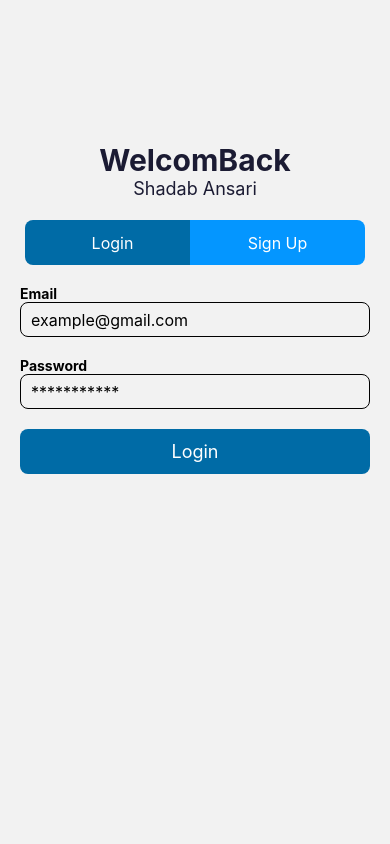
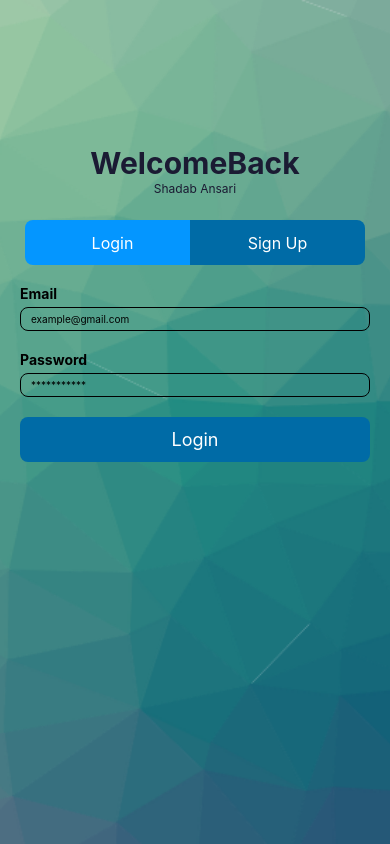
Before and after one commit to shadab-ansari11/react-native-App, a React Native app: screen /login in a window 390 px wide. Built offline with nearby package versions, Linux system fonts and the light colour scheme.

Commit message:
laste code update

```diff
--- a/src/navigation/Screens/Login/Login.tsx
+++ b/src/navigation/Screens/Login/Login.tsx
@@ -1,12 +1,17 @@
 import React, { useRef } from 'react'
-import { View, Text, Button, StyleSheet, Dimensions, ScrollView, Animated } from 'react-native'
+import { View, Text, Button, StyleSheet, Dimensions, ScrollView, Animated,ImageBackground } from 'react-native'
 import FormHeader from '../../components/FormHeader'
 import FormSelectorBtn from '../../components/FormSelectorBtn'
 import LoginFrom from '../../components/LoginFrom'
 import SingUpFrom from '../../components/SignUpFrom'
+import BGimage from '../../../../assets/backgroundImg/ranger-4df6c1b6.png'
 
 
-export default function Login() {
+export interface Login {
+
+}
+
+export default function Login(p:Login) {
   const { width } = Dimensions.get('window')
   const animated = useRef(new Animated.Value(0)).current
 
@@ -27,18 +32,20 @@ export default function Login() {
 
   const loginColorinterpolate = animated.interpolate({
     inputRange: [0, width],
-    outputRange: ['#006BA6', '#0496FF'],
+    outputRange: ['#0496FF', '#006BA6'],
   });
 
   const SignUpColorinterpolate = animated.interpolate({
     inputRange: [0, width],
-    outputRange: ['#0496FF', '#006BA6'],
+    outputRange: ['#006BA6', '#0496FF'],
   });
   return (
-    <View style={{ flex: 1, paddingTop: 120 }}>
+   <>
+   <ImageBackground source={BGimage} style={styles.backgroundIMG}>
+   <View style={{ flex: 1, paddingTop: 120, }}>
       <View>
         <FormHeader
-          leftheading='Welcom'
+          leftheading='Welcome'
           rightheading="Back"
           subheading="Shadab Ansari"
           rightHeaderOpactiya={rightHeaderOpactiya}
@@ -60,6 +67,8 @@ export default function Login() {
         </ScrollView>
       </ScrollView>
     </View >
+   </ImageBackground>
+   </>
   )
 }
 const windowWidth = Dimensions.get('window').width;
@@ -74,4 +83,8 @@ const styles = StyleSheet.create({
     borderTopRightRadius: 8,
     borderBottomRightRadius: 8
   },
+  backgroundIMG:{
+    width:(windowWidth/100)*100,
+    height:(windowHeight/100)*100,
+  }
 })
--- a/src/navigation/components/FormContainer.tsx
+++ b/src/navigation/components/FormContainer.tsx
@@ -16,6 +16,7 @@ export default function FromContainer({ children }) {
 const styles = StyleSheet.create({
     maincontainer: {
         width: Dimensions.get('window').width,
-        paddingHorizontal: 20
+        paddingHorizontal: 20,
+
     }
 })
--- a/src/navigation/components/FormHeader.tsx
+++ b/src/navigation/components/FormHeader.tsx
@@ -33,6 +33,7 @@ const styles = StyleSheet.create({
         height: 100,
         justifyContent: 'center',
         alignItems: "center",
+
     },
     heading: {
         fontSize: 30,
@@ -41,7 +42,7 @@ const styles = StyleSheet.create({
 
     },
     subheading: {
-        fontSize: 18,
+        fontSize: 12,
         color: '#1b1b33',
         textAlign: 'center',
     },
--- a/src/navigation/components/FormInput.tsx
+++ b/src/navigation/components/FormInput.tsx
@@ -3,13 +3,18 @@ import { View, Text,Dimensions,StyleSheet } from 'react-native'
 import { TextInput } from 'react-native-gesture-handler'
 import FromContainer from './FormContainer'
 
+export interface SingUpFrom {
+}
 
-export default function FormInput({placeholder,title}) {
+ const FormInput= props => {
+  const {placeholder,title,error,autoCapitalize,  } = props;
   return (
     <>
-      <Text style={styles.labelText}>{title}</Text>
-      <TextInput style={styles.input} placeholder={placeholder} />
-
+     <View style={{flexDirection:'row',justifyContent:'space-between',marginBottom:5}}>
+     <Text style={styles.labelText}>{title}</Text>
+      {/* {error ? <Text style={{ color: 'red', fontSize: 16}}>{error}</Text> : null } */}
+      </View>
+      <TextInput {...props} autoCapitalize="none"  style={styles.input} placeholderTextColor="black" placeholder={placeholder} />
     </>
 
   )
@@ -18,16 +23,19 @@ export default function FormInput({placeholder,title}) {
 const styles = StyleSheet.create({
     labelText:{
         fontWeight: 'bold',
-        color: '#000'
+        color: '#000',
     },
     input:{
         borderWidth: 1,
         borderColor: 'black',
-        height:35,
+        // height:40,
         borderRadius:8,
-        fontSize:16,
+        fontSize:10,
         paddingLeft:10,
-        marginBottom:20
+        marginBottom:20,
+        paddingVertical:5
 
     },
 })
+
+export default FormInput;
--- a/src/navigation/components/FormSelectorBtn.tsx
+++ b/src/navigation/components/FormSelectorBtn.tsx
@@ -21,7 +21,8 @@ const styles = StyleSheet.create({
         width: (windowWidth / 100) * 45,
         height:45,
           justifyContent:'center',
-          alignItems:'center'
+          alignItems:'center',
+
        },
        loginText:{
         color:'#fff',
--- a/src/navigation/components/FormSubmitbtn.tsx
+++ b/src/navigation/components/FormSubmitbtn.tsx
@@ -1,10 +1,11 @@
 import React from 'react'
 import { View, Text,Dimensions,StyleSheet ,TouchableOpacity} from 'react-native'
 
-export default function FormSubmitbtn({title}) {
+
+export default function FormSubmitbtn({title,onPress}) {
   return (
    <>
-   <TouchableOpacity style={styles.container}>
+  <TouchableOpacity style={styles.container} onPress={onPress}>
     <Text style={styles.SubmitbtnText}>{title}</Text>
    </TouchableOpacity>
    </>
--- a/src/navigation/components/LoginFrom.tsx
+++ b/src/navigation/components/LoginFrom.tsx
@@ -1,33 +1,82 @@
-import React from 'react'
-import { View, Text,Dimensions,StyleSheet } from 'react-native'
+import React, { useState } from 'react'
+import { View, Text, Dimensions, StyleSheet } from 'react-native'
 import { TextInput } from 'react-native-gesture-handler'
 import FromContainer from './FormContainer'
 import FormInput from './FormInput'
 import FormSubmitbtn from './FormSubmitbtn'
-
+import { isValidObjField,updateError, isValidEmail} from './ulits/methads'
 
 
 export default function LoginFrom() {
+  const [userInfo, setUserInfo] = useState({
+    email: '',
+    password: '',
+
+  })
+  const [error, setError] = useState('');
+
+  const { email, password, } = userInfo;
+
+
+  const handleOnchangeText = (value, fieldName) => {
+    setUserInfo({ ...userInfo, [fieldName]: value });
+  };
+
+  const isValidForm = () =>{
+      if (!isValidObjField(userInfo))
+      return updateError('Required all fields!', setError)
+
+      if (!isValidEmail(email))
+       return updateError('Invalid email!', setError)
+
+      if (!password.trim() || password.length < 8) return updateError('Password is too short!', setError)
+
+      return true
+  }
+
+
+  const submitForm = () => {
+   if (isValidForm()) {
+    console.log("shadab---->",userInfo)
+   }
+  }
   return (
     <FromContainer >
-      <FormInput title="Email" placeholder="example@gmail.com"/>
-      <FormInput title="Password" placeholder="***********"/>
-       <FormSubmitbtn  title="Login" />
+      {error ? <Text style={{ color: 'red', fontSize: 16, textAlign: 'center' }}>{error}</Text> : null}
+
+      <FormInput
+        title="Email"
+        placeholder="example@gmail.com"
+        Value={email}
+        onChangeText={(value) => handleOnchangeText(value, 'email')}
+        autoCapitalize='none'
+      />
+
+      <FormInput
+        title="Password"
+        placeholder="***********"
+        Value={password}
+        onChangeText={(value) => handleOnchangeText(value, 'password')}
+        autoCapitalize="none"
+        secureTextEntry
+      />
+      <FormSubmitbtn onPress={submitForm} title="Login" />
+
     </FromContainer>
   )
 }
 
 const styles = StyleSheet.create({
-    labelText:{
+  labelText: {
     fontWeight: 'bold',
     color: '#000'
   },
-    input:{
+  input: {
     borderWidth: 1,
     borderColor: 'black',
-        height:35,
-        borderRadius:8,
-        fontSize:16,
-        paddingLeft:10
+    height: 35,
+    borderRadius: 8,
+    fontSize: 16,
+    paddingLeft: 10
   },
 })
--- a/src/navigation/components/SignUpFrom.tsx
+++ b/src/navigation/components/SignUpFrom.tsx
@@ -1,18 +1,85 @@
-import React from 'react'
+import React, { useState } from 'react'
 import { View, Text, Dimensions, StyleSheet } from 'react-native'
 import FromContainer from './FormContainer'
 import FormInput from './FormInput'
 import FormSubmitbtn from './FormSubmitbtn'
-
+import { Formik } from 'formik';
+import * as Yup from 'yup';
+import { isValidObjField,updateError,isValidEmail } from './ulits/methads'
 
 export default function SingUpFrom() {
+
+    const [userInfo, setUserInfo] = useState({
+        fullname: '',
+        email: '',
+        password: '',
+        ConfirmPassword: '',
+    })
+    const [error, setError] = useState();
+    const { fullname, email, password, ConfirmPassword } = userInfo;
+    const handleOnchangeText = (value, fieldName) => {
+        setUserInfo({ ...userInfo, [fieldName]: value });
+    };
+
+    const isValidForm = () => {
+        if (!isValidObjField(userInfo)) return updateError('Required all fields!', setError)
+        if (!fullname.trim() || fullname.length < 3) return updateError('Invalid name!', setError)
+
+        if (!isValidEmail(email)) return updateError('Invalid email!', setError)
+
+        if (!password.trim() || password.length < 8) return updateError('Password less then 8 characters!', setError)
+        if (password !== ConfirmPassword) return updateError('Password dose not match', setError)
+        return true
+    }
+
+    const submitForm = () => {
+        if (isValidForm()) {
+            console.log("userinfo", userInfo)
+        }
+    }
     return (
         <FromContainer>
-            <FormInput title="Full Name" placeholder="Shadab Ansari" />
-            <FormInput title="Email" placeholder="example@gmail.com" />
-            <FormInput title="Password" placeholder="***********" />
-            <FormInput title="Confirm Password" placeholder="***********" />
-            <FormSubmitbtn title="Submit" />
+            {error ? <Text style={{ color: 'red', fontSize: 16, textAlign: 'center' }}>{error}</Text> : null  }
+            <Formik >
+                {() => {
+                    return (
+                        <>
+                            <FormInput
+                                title="Full Name"
+                                placeholder="Shadab Ansari"
+                                Value={fullname}
+                                onChangeText={(value) => handleOnchangeText(value, 'fullname')}
+                            />
+
+                            <FormInput
+                                title="Email"
+                                placeholder="example@gmail.com"
+                                Value={email}
+                                onChangeText={(value) => handleOnchangeText(value, 'email')}
+                            />
+
+                            <FormInput
+                                title="Password"
+                                placeholder="***********"
+                                secureTextEntry
+                                Value={password}
+                                onChangeText={(value) => handleOnchangeText(value, 'password')}
+                            />
+
+                            <FormInput
+                                title="Confirm Password"
+                                placeholder="***********"
+                                secureTextEntry
+                                Value={ConfirmPassword}
+                                onChangeText={(value) => handleOnchangeText(value, 'ConfirmPassword')}
+                            />
+
+                            <FormSubmitbtn onPress={submitForm} title="Submit" />
+                        </>
+                    )
+                }}
+            </Formik>
+
         </FromContainer>
     )
 }
--- /dev/null
+++ b/src/navigation/components/ulits/methads.tsx
@@ -0,0 +1,16 @@
+
+
+  export const isValidObjField = (obj) => {
+    return Object.values(obj).every(value => value.trim())
+}
+
+export const updateError = (error, stateUpdate) => {
+    stateUpdate(error);
+    setTimeout(() => {
+        stateUpdate('')
+    }, 2000)
+}
+export const isValidEmail = (value) => {
+    const regx = /^(([^<>()\[\]\\.,;:\s@"]+(\.[^<>()\[\]\\.,;:\s@"]+)*)|(".+"))@((\[[0-9]{1,3}\.[0-9]{1,3}\.[0-9]{1,3}\.[0-9]{1,3}])|(([a-zA-Z\-0-9]+\.)+[a-zA-Z]{2,}))$/;
+    return regx.test(value)
+}
```
Also changed, not shown: assets/backgroundImg/ranger-4df6c1b6.png (added). Lines whose indentation alone changed are shown as unchanged.
